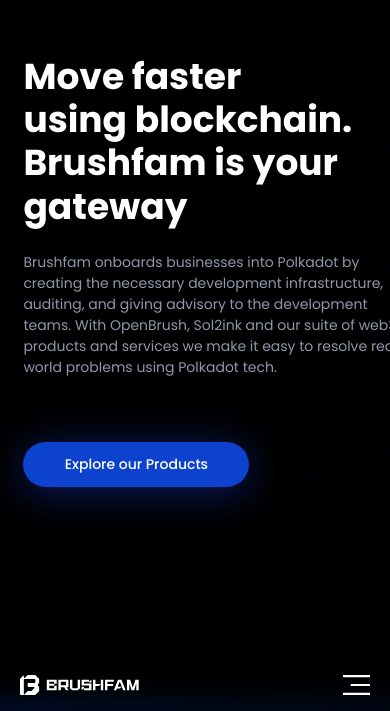
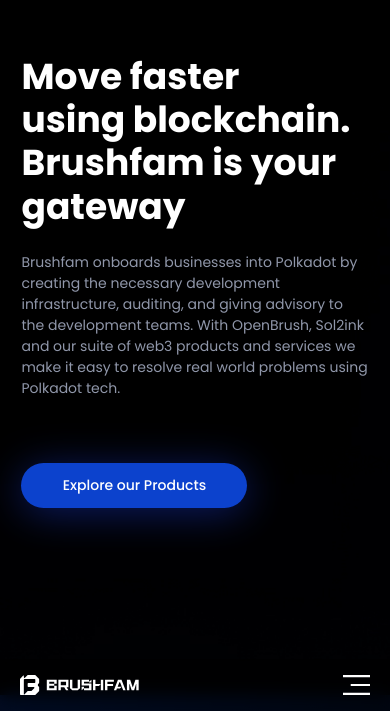
Before and after one commit to Brushfam/brushfam-website, a Next.js app: page / in a window 390 px wide. Shown: the part 133-844 px from the top of the page. Built offline with nearby package versions, Linux system fonts and the light colour scheme.

Commit message:
fix body

```diff
--- a/styles/globals.css
+++ b/styles/globals.css
@@ -55,10 +55,3 @@ li {
 /*    font-size: 8px;*/
 /*  }*/
 /*}*/
-
-@media (max-width: 1159px) {
-  body {
-    overflow: hidden;
-    position: fixed;
-  }
-}
```
